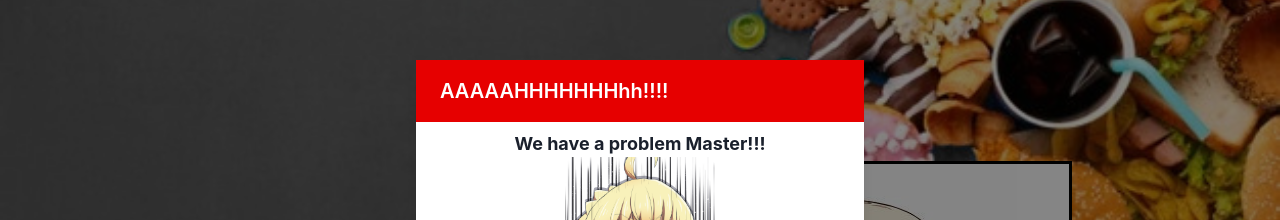
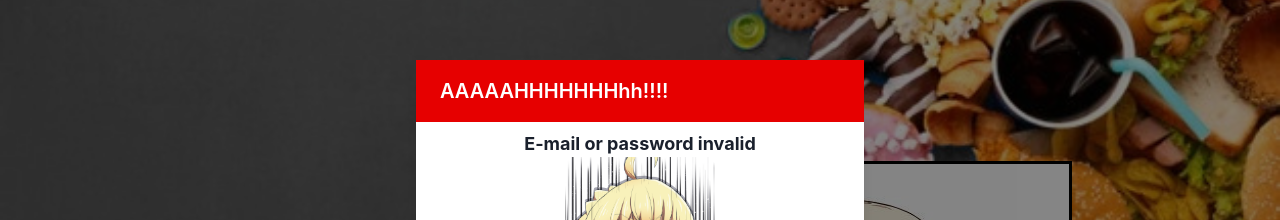
Before and after one commit to Kenzie-Academy-Brasil-Developers/react-entrega-s5-hamburgueria-2-0-com-typescript-json-server-grover987, a React (Create React App) app: page / in a window 1280 px wide. Both pictures are taken after typing "name@example.com", "Sample123" into the empty fields and a click on the button "SignIn". Shown: the top 220 px of the page. Built offline with nearby package versions, Linux system fonts and the light colour scheme; no server answers.

Commit message:
fix: modal

```diff
--- a/src/components/Modal/ModalError.tsx
+++ b/src/components/Modal/ModalError.tsx
@@ -16,9 +16,10 @@ import sabercry from '../../assets/sabercry.jpg'
 interface ModalErrorProps {
   isOpen: boolean
   onClose: () => void
+  mess: string
 }
 
-export const ModalError = ({ isOpen, onClose }: ModalErrorProps) => {
+export const ModalError = ({ isOpen, onClose, mess }: ModalErrorProps) => {
   return (
     <Modal isOpen={isOpen} onClose={onClose}>
       <ModalOverlay />
@@ -29,7 +30,7 @@ export const ModalError = ({ isOpen, onClose }: ModalErrorProps) => {
         <ModalBody>
           <Center flexDir="column">
             <Text fontWeight="bold" fontSize="lg">
-              We have a problem Master!!!
+              {mess}
             </Text>
             <Image width="150px" src={sabercry} />
           </Center>
--- a/src/pages/Login/index.tsx
+++ b/src/pages/Login/index.tsx
@@ -40,7 +40,11 @@ export const Login = () => {
 
   return (
     <>
-      <ModalError isOpen={isModalErrorOpen} onClose={onModalErrorClose} />
+      <ModalError
+        mess="E-mail or password invalid"
+        isOpen={isModalErrorOpen}
+        onClose={onModalErrorClose}
+      />
       <Flex
         alignItems="center"
         alignContent="center"
--- a/src/pages/SignUp/index.tsx
+++ b/src/pages/SignUp/index.tsx
@@ -54,7 +54,11 @@ export const SignUp = () => {
     <>
       <ModalSuccess isOpen={isModalSuccessOpen} onClose={onModalSuccessClose} />
 
-      <ModalError isOpen={isModalErrorOpen} onClose={onModalErrorClose} />
+      <ModalError
+        mess="Your e-mail already exist!!!"
+        isOpen={isModalErrorOpen}
+        onClose={onModalErrorClose}
+      />
       <Flex
         alignItems="center"
         alignContent="center"
```
